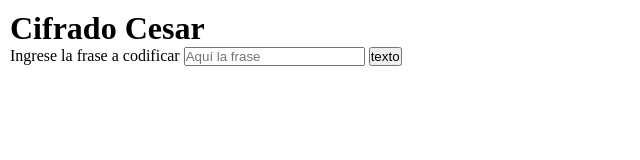
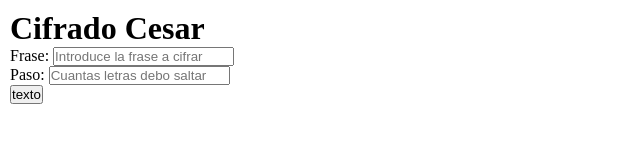
Before and after one commit to Curryamarillo/Curryamarillo.github.io, a plain HTML site: page practica6_2_Cifrado_Cesar/index.html in a window 1280 px wide. Shown: the whole page, without its empty margins (0-640 px from the left). Drawn offline with Linux system fonts and the light colour scheme.

Commit message:
fix: agregado paso

```diff
--- a/practica6_2_Cifrado_Cesar/index.html
+++ b/practica6_2_Cifrado_Cesar/index.html
@@ -12,9 +12,11 @@
     <h1>Cifrado Cesar</h1>
     <section id="container">
         <form action="">
-            <label for="input-frase">Ingrese la frase a codificar</label>
-            <input type="text" name="frase" id="input-frase" placeholder="Aquí la frase">
-            <input id="codificar" type="submit" value="texto"></input>
+            <label for="input-frase">Frase:</label>
+            <input type="text" name="frase" id="input-frase" placeholder="Introduce la frase a cifrar"><br>
+            <label for="paso">Paso:</label>
+            <input type="text" name="paso" id="input-paso" placeholder="Cuantas letras debo saltar"><br>
+            <input id="codificar" type="submit" value="texto">
         </form>
         <ul id="frase-codificada">
         </ul>
--- a/practica6_2_Cifrado_Cesar/index.js
+++ b/practica6_2_Cifrado_Cesar/index.js
@@ -1,16 +1,19 @@
 let inputFrase = document.getElementById("codificar");
 let frase = document.getElementById("input-frase");
+let paso = document.getElementById("input-paso")
 let respuestaHTML = document.getElementById("frase-codificada")
-const clave = 3;
+
+
 function codificador() {
     let palabraCodificada = "";
     let fraseIngresada = frase.value.toUpperCase();
+    let desplazamiento = parseInt(paso.value)
 
     for (let i = 0; i < fraseIngresada.length; i++) {
         let codigo = fraseIngresada.charCodeAt(i);
 
         if (codigo >= 65 && codigo <= 90) {
-            let charCodificado = codigo + clave;
+            let charCodificado = codigo + desplazamiento;
 
             if (charCodificado > 90) {
                 charCodificado -= 26;
```
